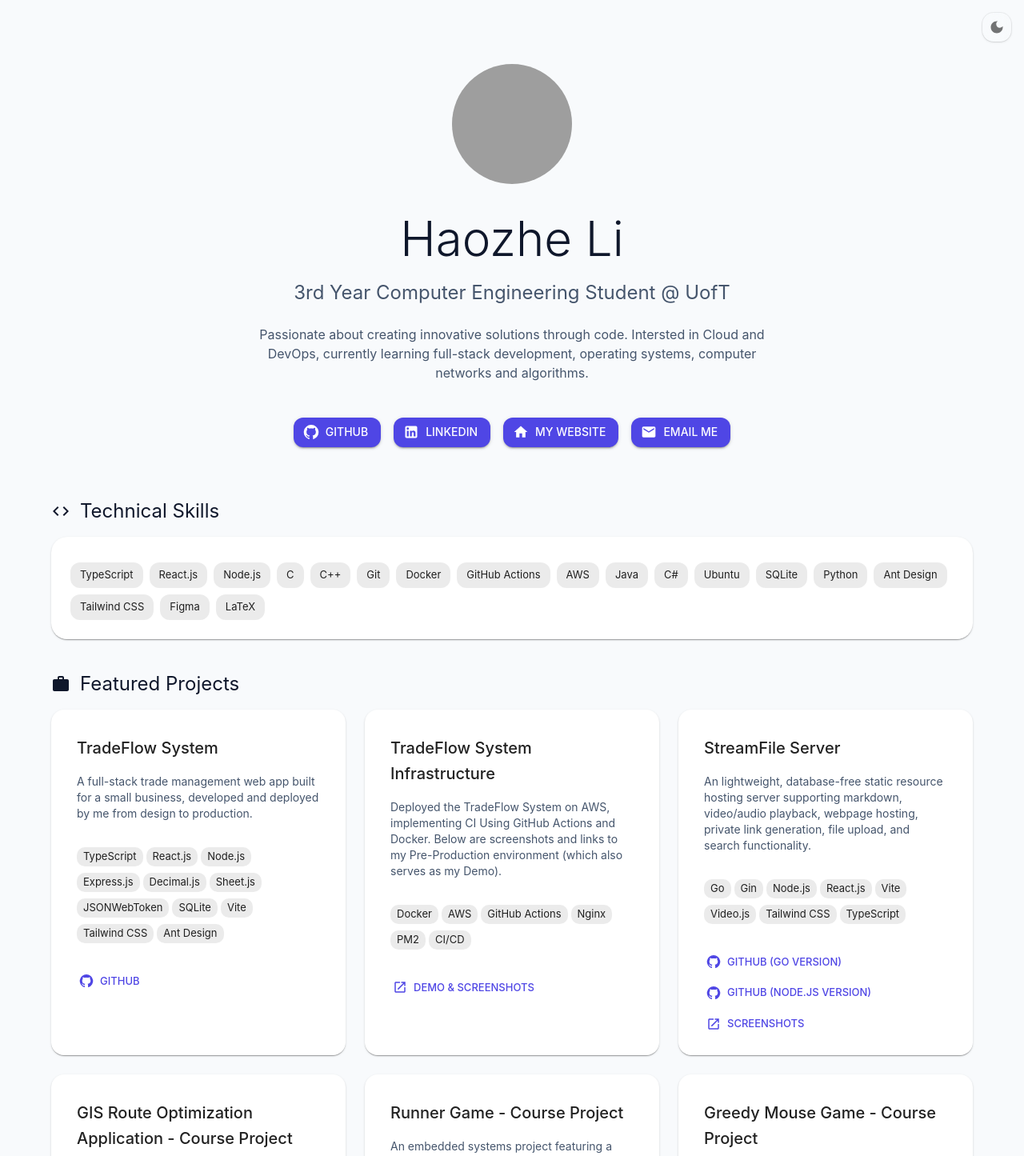
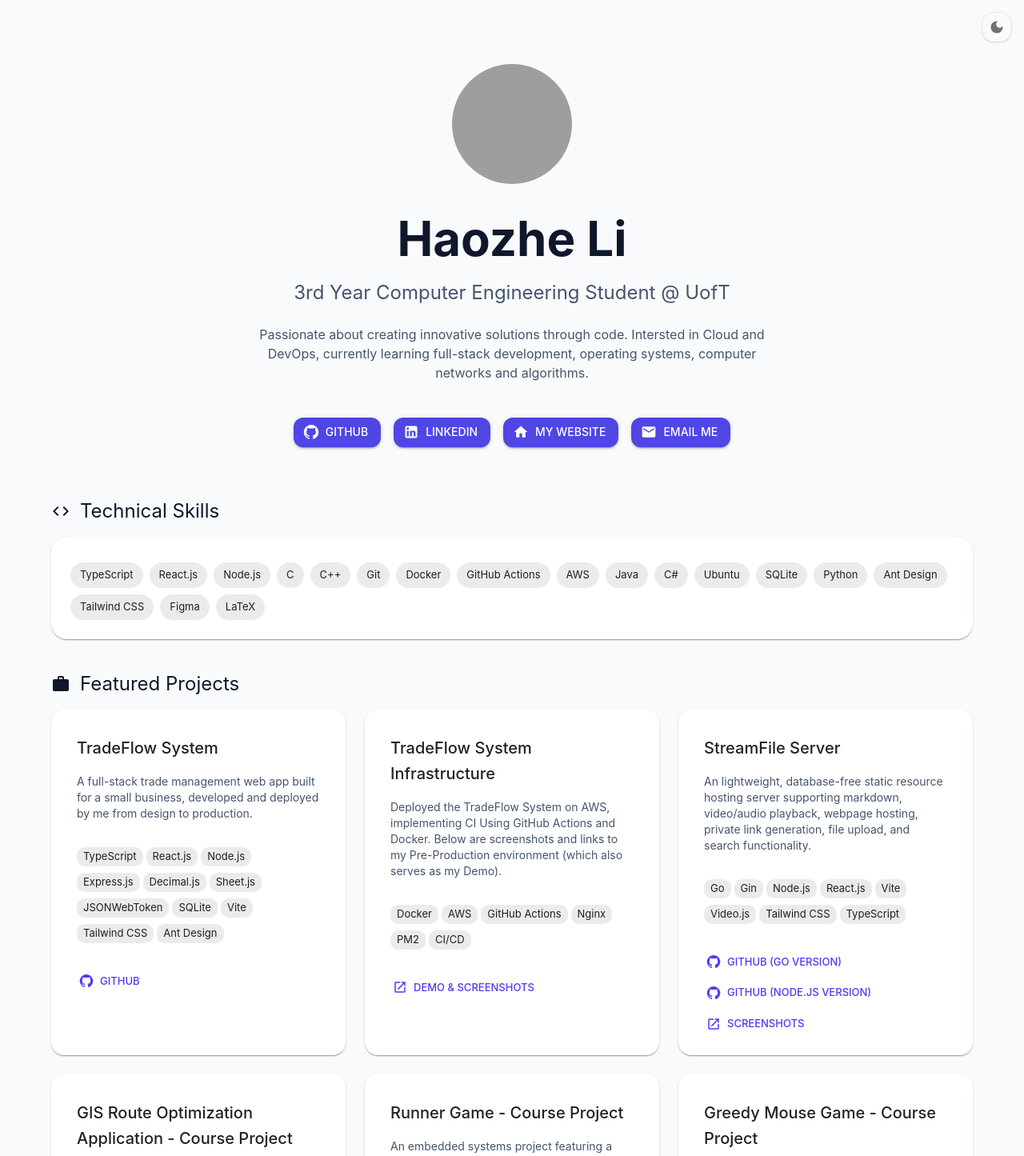
Before and after one commit to lihaozhe013/my-portfolio, a React (Vite) app: page / in a window 1280 px wide. Shown: the top 1445 px of the page at 80% size. Built offline with nearby package versions, Linux system fonts and the light colour scheme; grey boxes are pictures that could not be loaded.

Commit message:
fix: UI colour change

```diff
--- a/src/Portfolio.tsx
+++ b/src/Portfolio.tsx
@@ -69,7 +69,7 @@ const Portfolio = () => {
           <Typography
             variant="h2"
             component="h1"
-            className="mb-4 pb-4 font-bold text-slate-900 dark:text-white"
+            className="mb-4 pb-4 font-bold! text-slate-900 dark:text-white"
           >
             Haozhe Li
           </Typography>
@@ -94,7 +94,7 @@ const Portfolio = () => {
               href="https://github.com/lihaozhe013"
               target="_blank"
               rel="noreferrer"
-              className="bg-indigo-600 hover:bg-indigo-700"
+              className="bg-indigo-600 hover:bg-amber-500! dark:bg-indigo-500! dark:hover:bg-amber-500!"
               sx={{ borderRadius: "12px" }}
             >
               GitHub
@@ -105,7 +105,7 @@ const Portfolio = () => {
               href="https://linkedin.com/in/lihaozhe013"
               target="_blank"
               rel="noreferrer"
-              className="bg-blue-600 hover:bg-blue-700"
+              className="bg-indigo-600 hover:bg-amber-500! dark:bg-indigo-500! dark:hover:bg-amber-500!"
               sx={{ borderRadius: "12px" }}
             >
               LinkedIn
@@ -116,7 +116,7 @@ const Portfolio = () => {
               href="https://lihaozhe013.github.io/lihaozhe-website/"
               target="_blank"
               rel="noreferrer"
-              className="border-gray-400 text-slate-700 dark:border-gray-500 dark:text-gray-300 hover:border-gray-500 dark:hover:border-gray-400"
+              className="bg-indigo-600 hover:bg-amber-500! dark:bg-indigo-500! dark:hover:bg-amber-500!"
               sx={{ borderRadius: "12px" }}
             >
               My Website
@@ -125,7 +125,7 @@ const Portfolio = () => {
               variant="contained"
               startIcon={<Email />}
               href="mailto:lihaozhe013@gmail.com"
-              className="border-gray-400 text-slate-700 dark:border-gray-500 dark:text-gray-300 hover:border-gray-500 dark:hover:border-gray-400"
+              className="bg-indigo-600 hover:bg-amber-500! dark:bg-indigo-500! dark:hover:bg-amber-500!"
               sx={{ borderRadius: "12px" }}
             >
               Email Me
@@ -150,8 +150,6 @@ const Portfolio = () => {
               <Chip
                 key={skill}
                 label={skill}
-                className="bg-indigo-600 text-white hover:bg-indigo-700 hover:text-white"
-                sx={{ borderRadius: "12px" }}
               />
             ))}
           </Box>
@@ -169,7 +167,6 @@ const Portfolio = () => {
           {Content.projects.map((project) => (
             <Box key={project.title} className="flex">
               <Card
-                className="bg-yellow-50 text-slate-800 dark:bg-slate-800 dark:text-white transition-colors"
                 sx={{
                   borderRadius: "16px",
                   display: "flex",
@@ -208,16 +205,15 @@ const Portfolio = () => {
                       <Button
                         key={link.label}
                         size="small"
+                        variant="text"
+                        color="inherit"
                         startIcon={
                           link.type === "github" ? <GitHub /> : <Launch />
                         }
                         href={link.href}
                         target="_blank"
                         rel="noreferrer"
-                        className={
-                          link.type === "github"
-                            ? "text-indigo-600 hover:text-amber-500 dark:text-indigo-400 dark:hover:text-amber-300"
-                            : "text-amber-600 hover:text-amber-500 dark:text-indigo-400 dark:hover:text-amber-300"
+                        className={ "text-indigo-600! hover:text-amber-500! dark:text-indigo-400! dark:hover:text-amber-500!"
                         }
                         sx={{ borderRadius: "10px" }}
                       >
```
